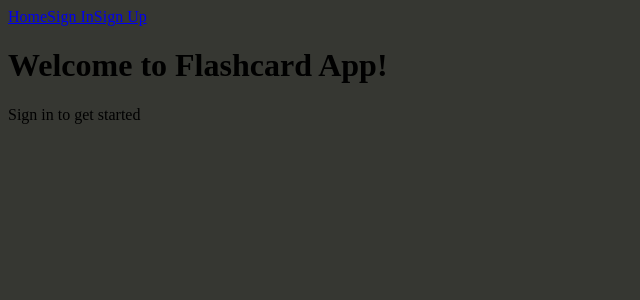
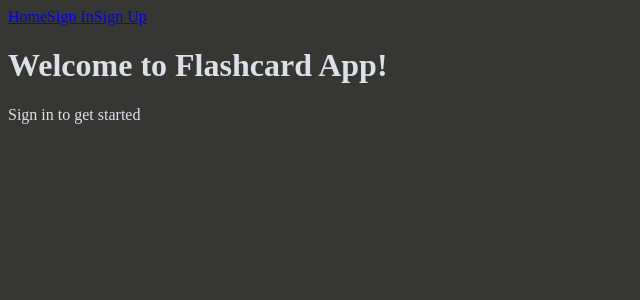
Before and after one commit to lakshinhemachandran/Quizzy, a React (Vite) app: page / in a window 1280 px wide. Shown: the top 300 px of the page, without its empty margins (0-640 px from the left). Built offline with nearby package versions, Linux system fonts and the light colour scheme; no server answers.

Commit message:
Changed font color in css

```diff
--- a/src/App.css
+++ b/src/App.css
@@ -1,3 +1,4 @@
 body {
     background-color: #363732;
+    color : #DCE1E9;
 }
```
Also changed, not shown: 1 other file (tests, documents, lock files or other folders).
